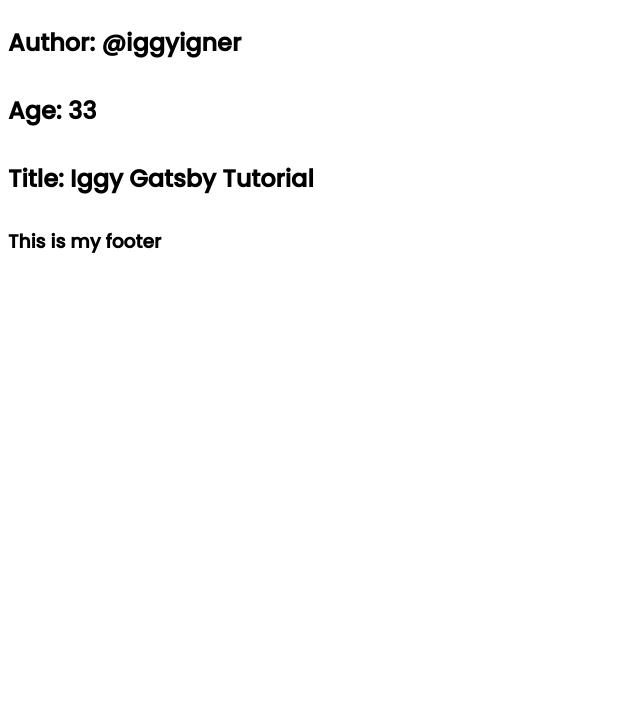
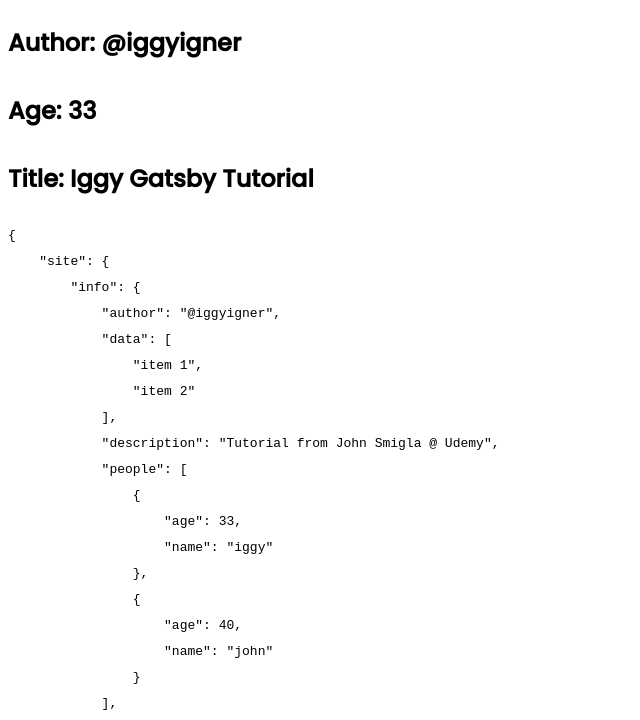
Before and after one commit to iggyigner/gatsby-tutorial, a Gatsby site: page /examples in a window 1280 px wide. Shown: the part 232-952 px from the top of the page, without its empty margins (0-640 px from the left). Before the commit the page ends 800 px from the top, so only its background shows below. Built offline with nearby package versions, Linux system fonts and the light colour scheme; Gatsby itself is replaced by a stand-in of ours.

Commit message:
Add a StaticQuery component example next to the useStaticQuery hook example, thru 33

```diff
--- /dev/null
+++ b/src/examples/HeaderStatic.js
@@ -0,0 +1,35 @@
+import React from "react"
+import { StaticQuery, graphql } from "gatsby"
+
+const ComponentName = () => (
+  <StaticQuery
+    query={graphql`
+      {
+        site {
+          info: siteMetadata {
+            author
+            data
+            description
+            people {
+              age
+              name
+            }
+            title
+            person {
+              age
+              name
+            }
+          }
+        }
+      }
+    `}
+    // data is the convention for the parameter that contains what the graphql query gets back
+    // however, it's just a parameter, so you could name it whatever you want
+    // The render prop was used back in the day before React hooks, which is set equal to a function
+    // whose parameter has access to the data passed back from the graphql query. Then it would render whatever
+    // the render prop's function return value was
+    render={data => <pre>{JSON.stringify(data, null, 4)}</pre>}
+  ></StaticQuery>
+)
+
+export default ComponentName
--- a/src/pages/examples.js
+++ b/src/pages/examples.js
@@ -2,12 +2,16 @@ import React from "react"
 import Layout from "../components/Layout"
 // Because Header is a default export, you can import/name the component whatever you want
 import Header from "../examples/Header"
+import HeaderStatic from "../examples/HeaderStatic"
 
+//what's super cool here is you can create mutiple graphql queries in separate components
+//and import them onto a single page. So you can have multiple graphql components per page
 const examples = () => {
   return (
     <Layout>
       <h1>Hello from the Examples Page</h1>
       <Header />
+      <HeaderStatic />
     </Layout>
   )
 }
```
Also changed, not shown: src/examples/Header.js (+10 -1 lines).
